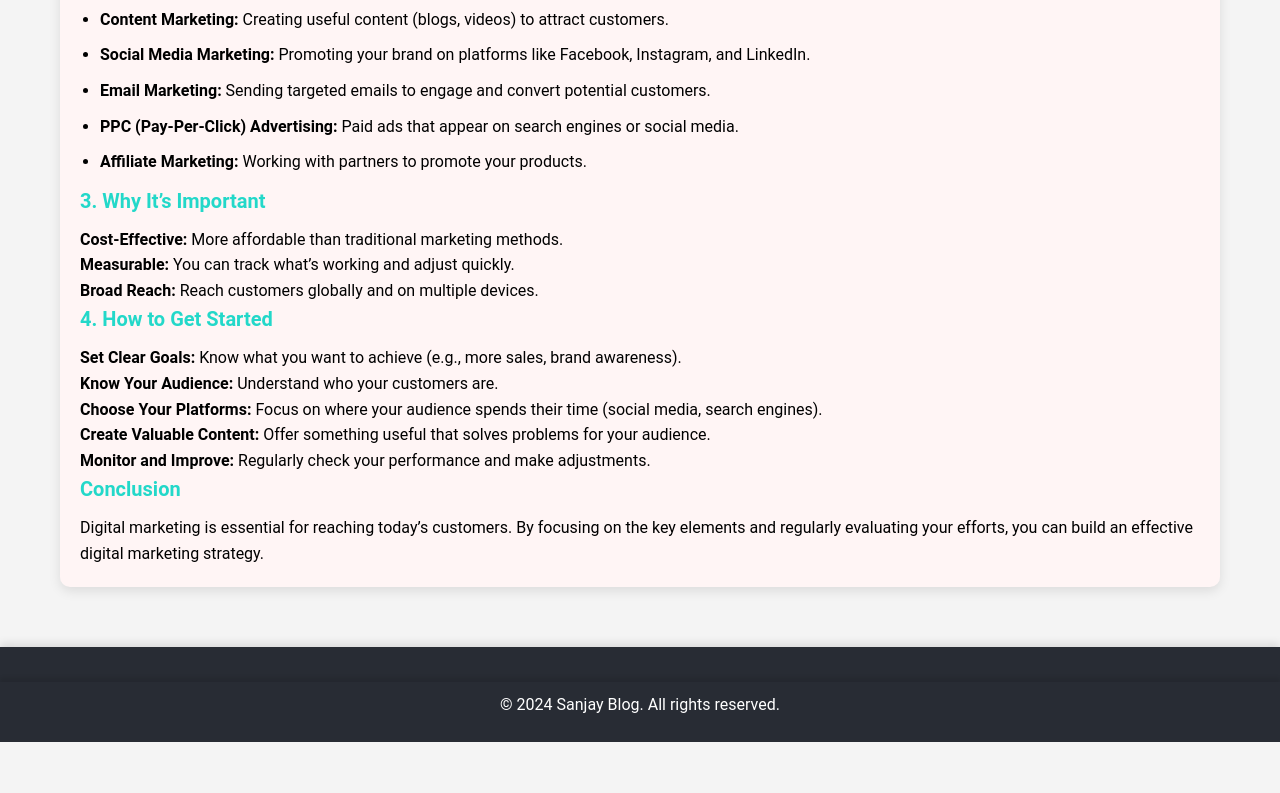
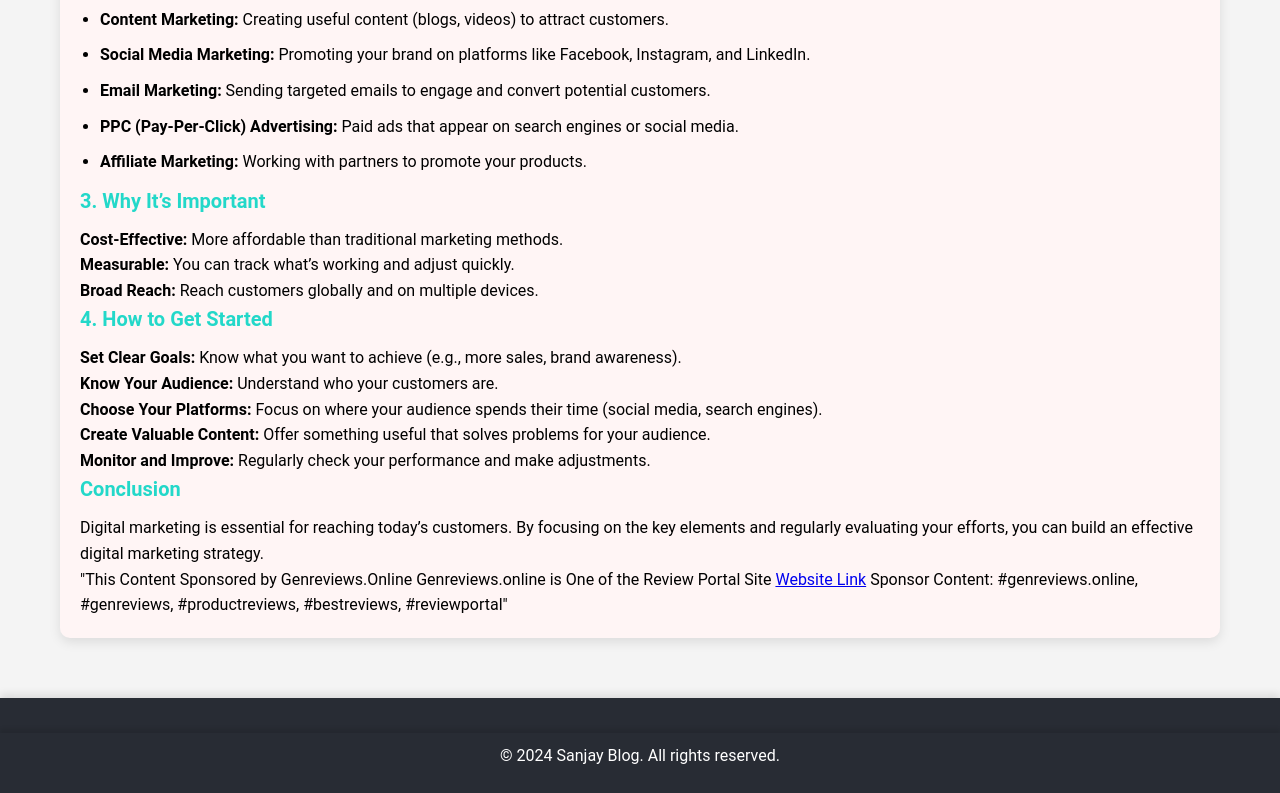
Before and after one commit to Sanjay-272007/sanjay_blog, a plain HTML site: page sanjay_blog/index.html in a window 1280 px wide. Shown: the part 1010-1803 px from the top of the page. Before the commit the page ends 1752 px from the top, so only its background shows below. Drawn offline with Linux system fonts and the light colour scheme.

Commit message:
Update index.html

```diff
--- a/sanjay_blog/index.html
+++ b/sanjay_blog/index.html
@@ -69,6 +69,13 @@
 
                     <h3>Conclusion</h3>
                     <p>Digital marketing is essential for reaching today’s customers. By focusing on the key elements and regularly evaluating your efforts, you can build an effective digital marketing strategy.</p>
+                    <p>"This Content Sponsored by Genreviews.Online
+
+Genreviews.online is One of the Review Portal Site
+
+<a href="https://genreviews.online/">Website Link</a>
+
+Sponsor Content: #genreviews.online, #genreviews, #productreviews, #bestreviews, #reviewportal" </p>
                 </div>
             </article>
         </section>
```
